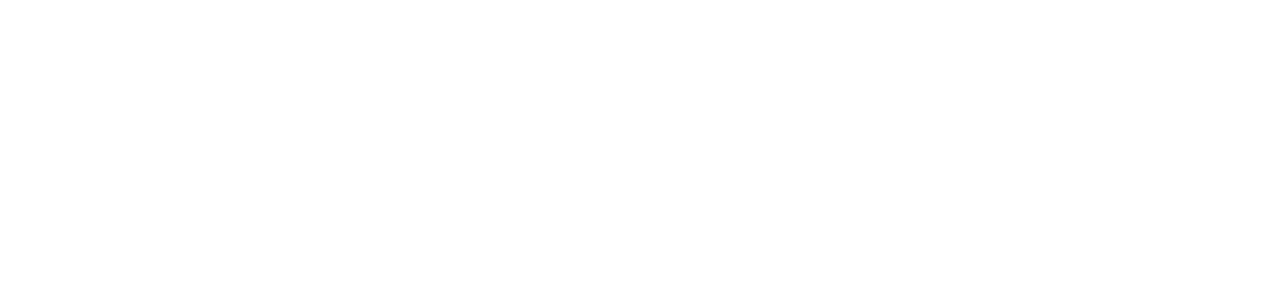
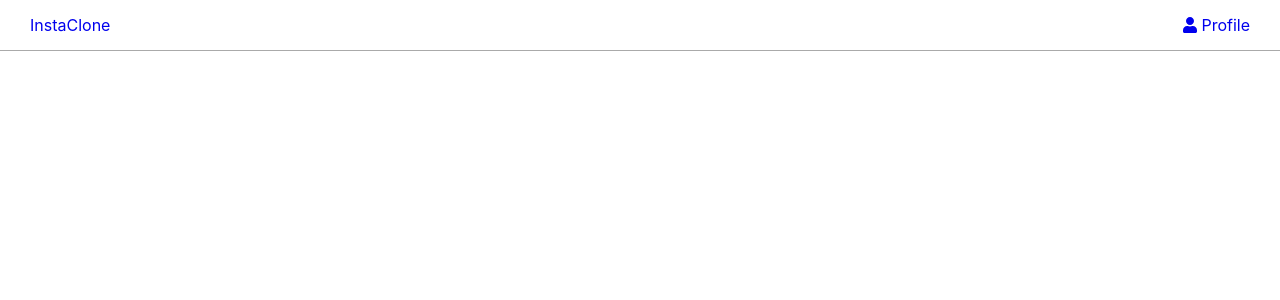
Before and after one commit to Sergi-Virgili/InstaCloneMVP, a React (Create React App) app: page /app in a window 1280 px wide. Shown: the top 300 px of the page. Built offline with nearby package versions, Linux system fonts and the light colour scheme.

Commit message:
add NavBar Component

```diff
--- a/src/App.tsx
+++ b/src/App.tsx
@@ -3,6 +3,7 @@
 import Login from './containers/Auth/Login';
 import Register from './containers/Auth/Register';
 import NewsFeed from './containers/NewsFeed';
+import NavBar from './components/NavBar';
 
 
 import "./App.css";
@@ -13,6 +14,7 @@
         <div>
             <Route exact={true} path="/" component={Login} />
             <Route exact={true} path="/register" component={Register} />
+            <Route path="/app" component={NavBar} />
             <Route exact={true} path="/app/newsfeed" component={NewsFeed} />
         </div>
     );
--- /dev/null
+++ b/src/components/NavBar.tsx
@@ -0,0 +1,26 @@
+import React from "react";
+import { Link } from 'react-router-dom';
+
+import { faUser } from '@fortawesome/free-solid-svg-icons';
+import { FontAwesomeIcon } from '@fortawesome/react-fontawesome';
+
+const style = {
+    boxSizing: 'border-box',
+    borderBottom: 'solid 1px #aaa',
+    padding: '15px 30px',
+    display: 'flex',
+    justifyContent: 'space-between',
+
+} as React.CSSProperties
+
+export default class NavBar extends React.Component {
+    public render() {
+
+        return (
+            <div style={style}>
+                <Link to='/app/newsfeed' style={{ textDecoration: 'none' }} >InstaClone</Link>
+                <Link to='/app/profile' style={{ textDecoration: 'none' }}> <FontAwesomeIcon icon={faUser} /> Profile</Link>
+            </div>
+        );
+    }
+}
--- a/src/containers/NewsFeed/index.tsx
+++ b/src/containers/NewsFeed/index.tsx
@@ -6,7 +6,7 @@
     public render() {
         return (
             <Container>
-                <div style={{ margin: "0 auto" }}>
+                <div style={{ margin: "0 auto", boxSizing: 'border-box' }}>
 
                     <Post image={'http://placekitten.com/300/200'} />
                     <Post image={'http://placekitten.com/300/200'} />
```
